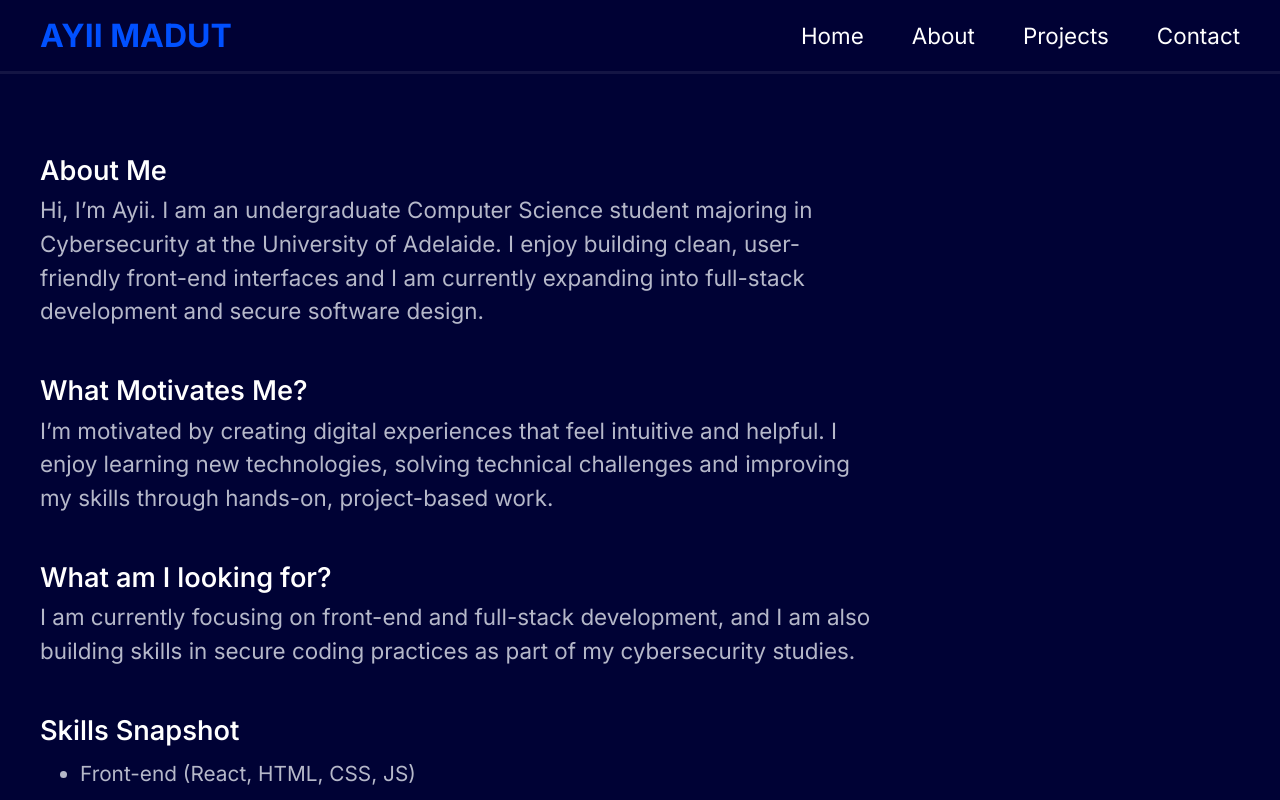
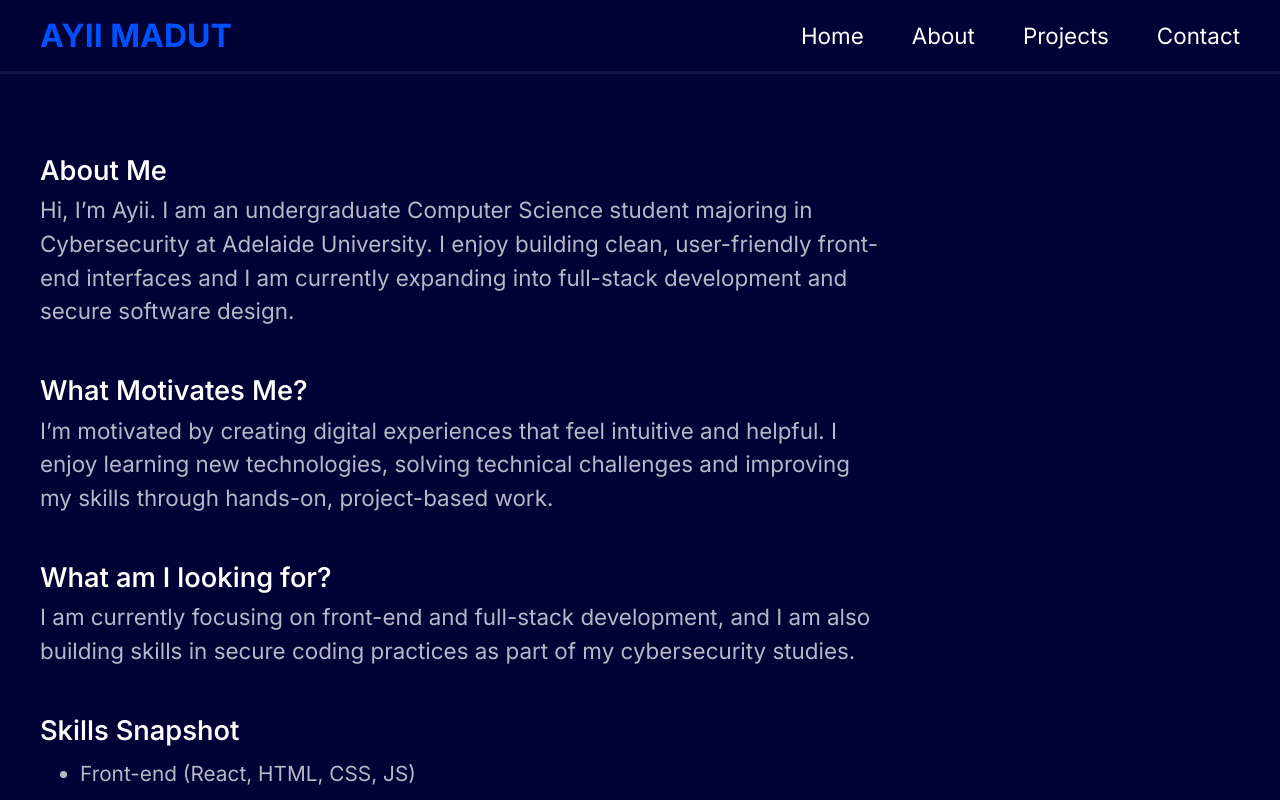
Before and after one commit to ayii365/portfolio, a React (Vite) app in the folder front-end/vite-project/: page /about in a window 1280 px wide. Shown: the top 800 px of the page. Built offline with nearby package versions, Linux system fonts and the light colour scheme.

Commit message:
docs: update university name on portfolio

```diff
--- a/front-end/vite-project/src/components/sections/AboutContent.jsx
+++ b/front-end/vite-project/src/components/sections/AboutContent.jsx
@@ -9,7 +9,7 @@ function AboutContent() {
                     <h1 className="about-h1">About Me</h1>
                     <p className="about-p">
                         Hi, I’m Ayii. I am an undergraduate Computer Science student majoring in
-                        Cybersecurity at the University of Adelaide. I enjoy building clean,
+                        Cybersecurity at Adelaide University. I enjoy building clean,
                         user-friendly front-end interfaces and I am currently expanding into
                         full-stack development and secure software design.
                     </p>
```
